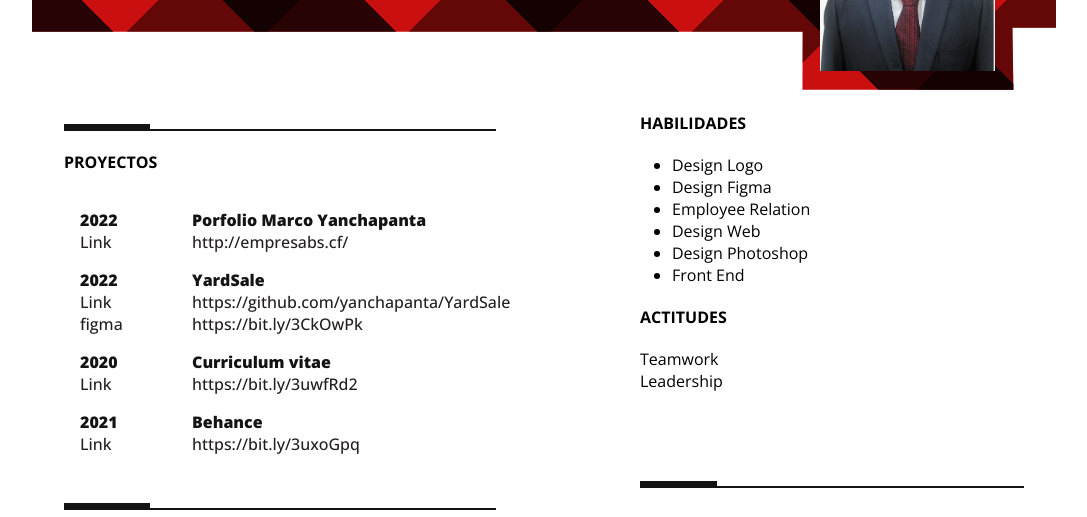
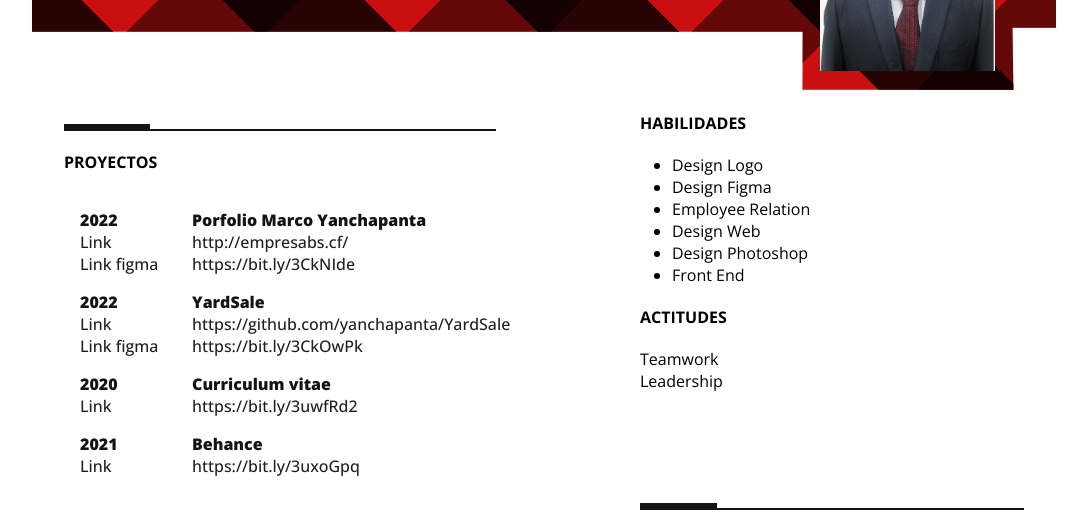
Before and after one commit to yanchapanta/curriculumn, a plain HTML site: page index.html in a window 1280 px wide. Shown: the part 208-725 px from the top of the page, without its empty margins (96-1183 px from the left). Drawn offline with nearby package versions, Linux system fonts and the light colour scheme.

Commit message:
link de figma para porfolio

```diff
--- a/index.html
+++ b/index.html
@@ -58,11 +58,16 @@
 							<strong class="letter-small">Link</strong>
 							<a class="letter-small" target="_blank" href="http://empresabs.cf/">http://empresabs.cf/</a>
 						</div>
+						<div class="info">
+							<strong class="letter-small">Link figma</strong>
+							<a class="letter-small" target="_blank"
+								href="https://bit.ly/3CkNIde">https://bit.ly/3CkNIde</a>
+						</div>
 					</div>
 
 					<div class="infos">
 						<div class="info">
-							<strong class="h2-subtitle">2022 </strong>
+							<strong class="h2-subtitle">2022</strong>
 							<p class="h2-subtitle">YardSale</p>
 						</div>
 						<div class="info">
@@ -71,7 +76,7 @@
 								href="https://github.com/yanchapanta/YardSale">https://github.com/yanchapanta/YardSale</a>
 						</div>
 						<div class="info">
-							<strong class="letter-small">figma</strong>
+							<strong class="letter-small">Link figma</strong>
 							<a class="letter-small" target="_blank"
 								href="https://bit.ly/3CkOwPk">https://bit.ly/3CkOwPk</a>
 						</div>
```
